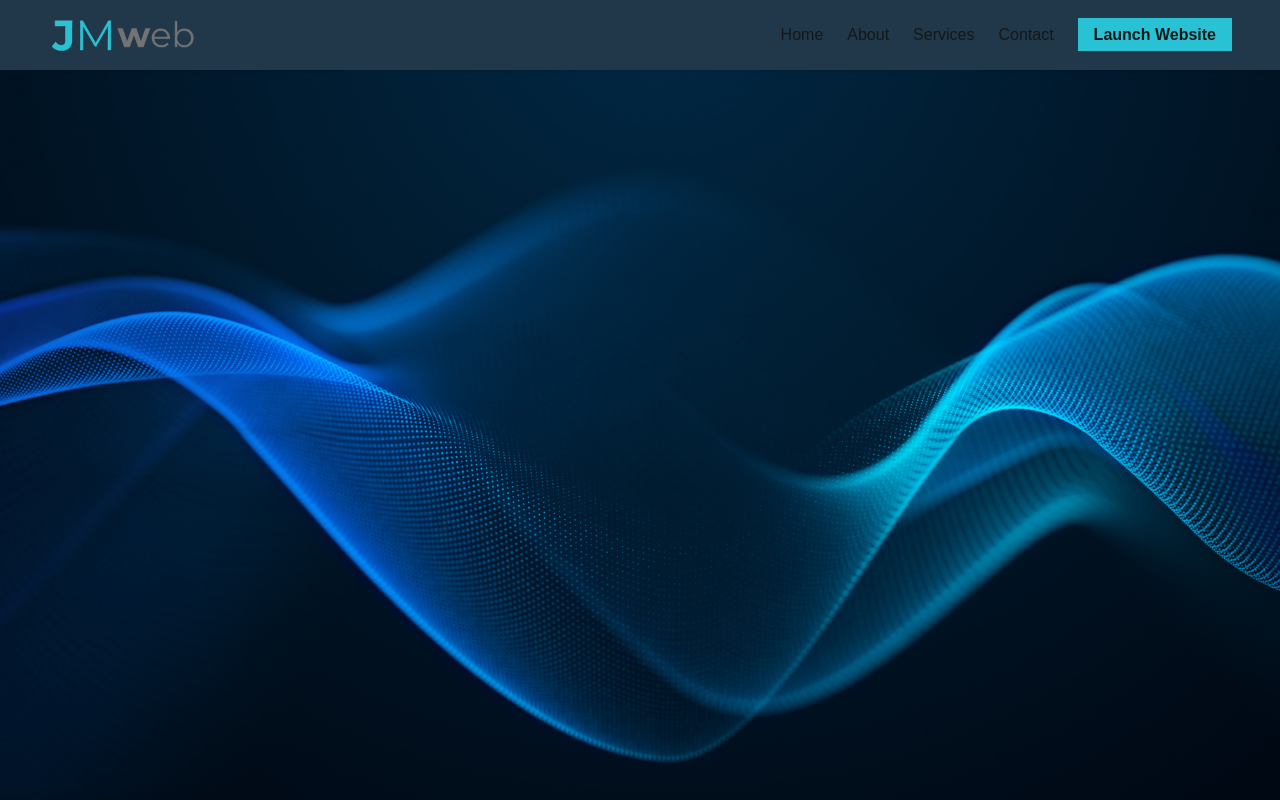
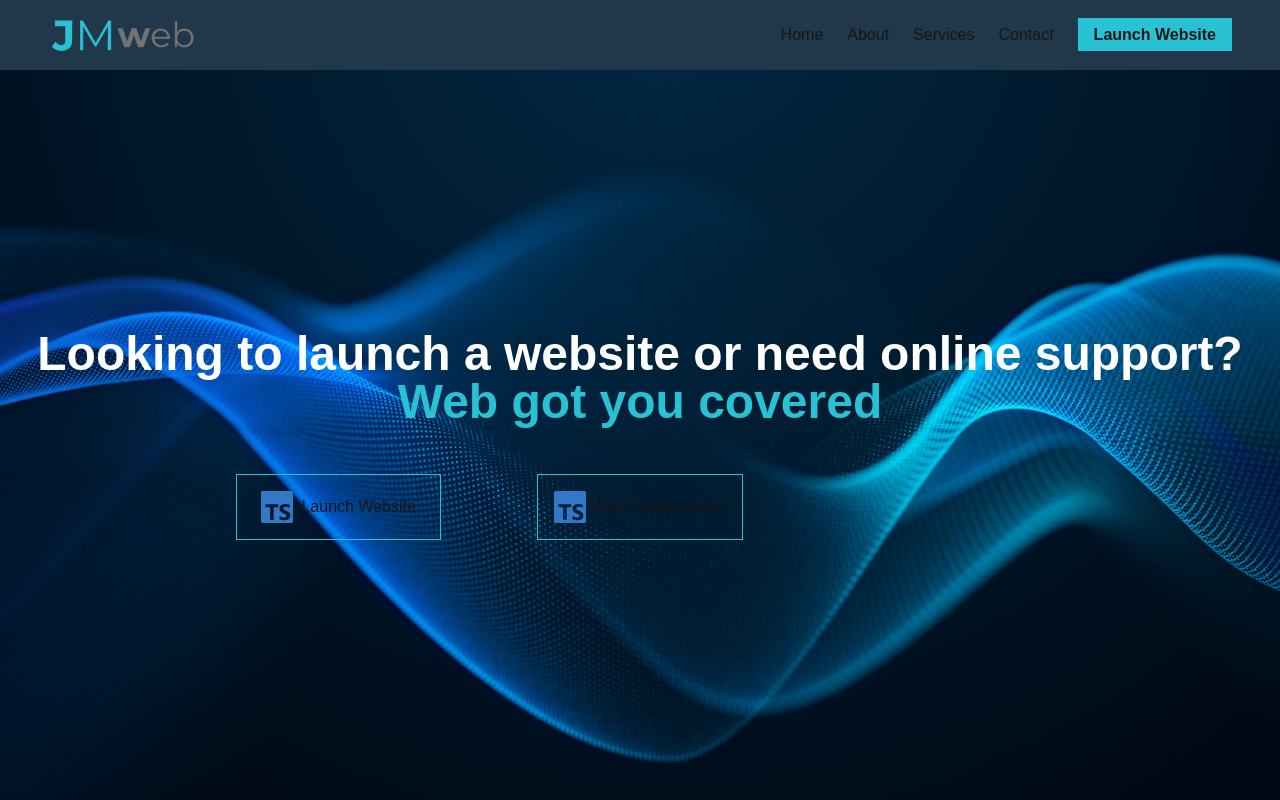
Before and after one commit to JackM510/Next.js-JMWEB, a Next.js app: page / in a window 1280 px wide. Shown: the top 800 px of the page. Built offline with nearby package versions, Linux system fonts and the light colour scheme.

Commit message:
added hero text and buttons as template

```diff
--- a/src/app/components/sections/HeroSection.tsx
+++ b/src/app/components/sections/HeroSection.tsx
@@ -1,7 +1,35 @@
 export default function Hero() {
     return (
-        <div className="w-full h-[calc(100vh-70px)]">
-            <img src="assets/images/hero.png" className="w-full h-full object-cover"/>
+        <div className="relative w-full h-[calc(100vh-70px)]">
+            <img src="assets/images/hero.png" className="absolute w-full h-full object-cover z-0"/>
+
+
+            <div className="relative
+            flex
+            flex-col
+            h-full
+            items-center
+            justify-center
+            ">
+                <h1 className="text-white text-5xl font-bold">Looking to launch a website or need online support?</h1>
+                <h1 className="text-[var(--azure)] text-5xl font-bold">Web got you covered</h1>
+
+                <div className="grid grid-cols-1 md:grid-cols-2 lg:grid-cols-3 items-stretch mt-12 gap-x-24 gap-y-12">
+                    <a href="#web-development" className="flex justify-center items-center p-4 hover:opacity-80 border-b border-[1px] border-[var(--azure)]">
+                        <img src="assets/icons/typescript.svg" className="h-8 me-2"/>
+                        <span>Launch Website</span>
+                    </a>
+                    <a href="#web-development" className="flex justify-center items-center p-4 hover:opacity-80 border-b border-[1px] border-[var(--azure)]">
+                        <img src="assets/icons/typescript.svg" className="h-8 me-2"/>
+                        <span>Web Development</span>
+                    </a>
+
+                </div>
+
+            </div>
+
+
+
         </div>
     );
 }
```
